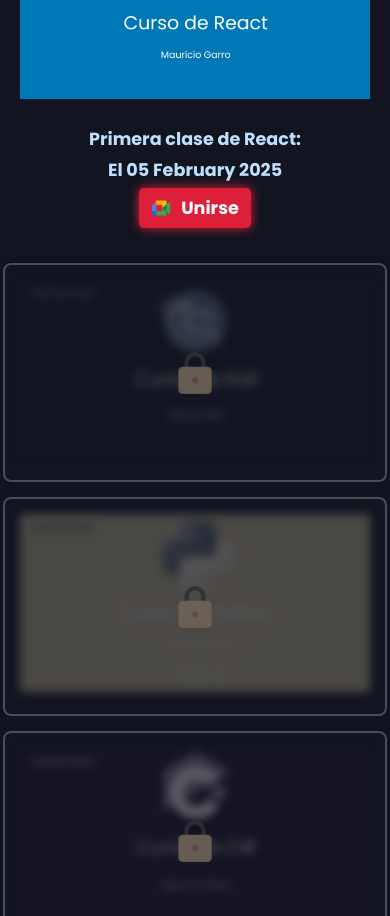
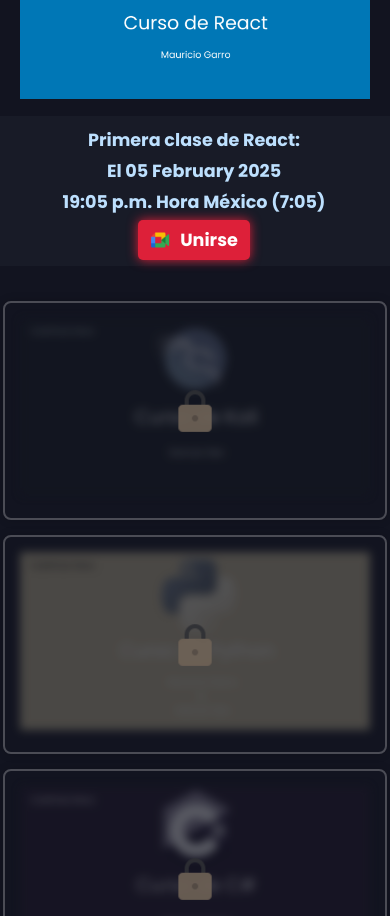
Before and after one commit to Mauricio2202/codenews, a React (Vite) app: page / in a window 390 px wide. Shown: the part 1027-1943 px from the top of the page. Built offline with nearby package versions, Linux system fonts and the light colour scheme; a web font is replaced by a local one.

Commit message:
Colocando hora de clase de react

```diff
--- a/src/components/Clases.css
+++ b/src/components/Clases.css
@@ -82,6 +82,16 @@
     color: #DDD;
     font-size: 1.1rem;
     font-weight: bold;
+    background: rgba(52, 58, 64, 0.2);
+    padding: 6px;
+    width: 600px;
+    position: relative;
+    left: 20px;
+    border: 1px solid #94d2bd;
+}
+.react-class-countdown:hover {
+    transition: 0.4s;
+    box-shadow: 10px 10px 0px #94d2bd;
 }
 .react-class-countdown p {
     margin: 5px 0;
@@ -143,4 +153,12 @@
     .react-class-container {
         padding: 0 10px;
     }
+
+    .react-class-countdown {
+        border: none;
+        position: relative;
+        margin: auto;
+        position: relative;
+        left: -1px;
+    }
 }
--- a/src/components/Clases.jsx
+++ b/src/components/Clases.jsx
@@ -26,7 +26,11 @@
     }, []);
 
     function alertJoin() {
-        alert("Acceso no habilitado por el administrador");
+        alert("Acceso no habilitado por el administrador.");
+    }
+
+    function alertProx() {
+        alert("Intente nuevamente en el horario establecido.");
     }
 
     return (
@@ -39,9 +43,10 @@
                         <div className="react-class-countdown">
                             <p><strong>Primera clase de React:</strong></p>
                             <p>El {classDate}</p>
+                            <p>19:05 p.m. Hora México (7:05)</p>
                             <a href="#" className='enlace-meet'>
                                 <img src={ Meet } alt="meet" className='meetIcon' />
-                                <p className='join' onClick={ alertJoin }>Unirse</p>
+                                <p className='join' onClick={ alertProx }>Unirse</p>
                             </a>
                         </div>
                     </div>
```
